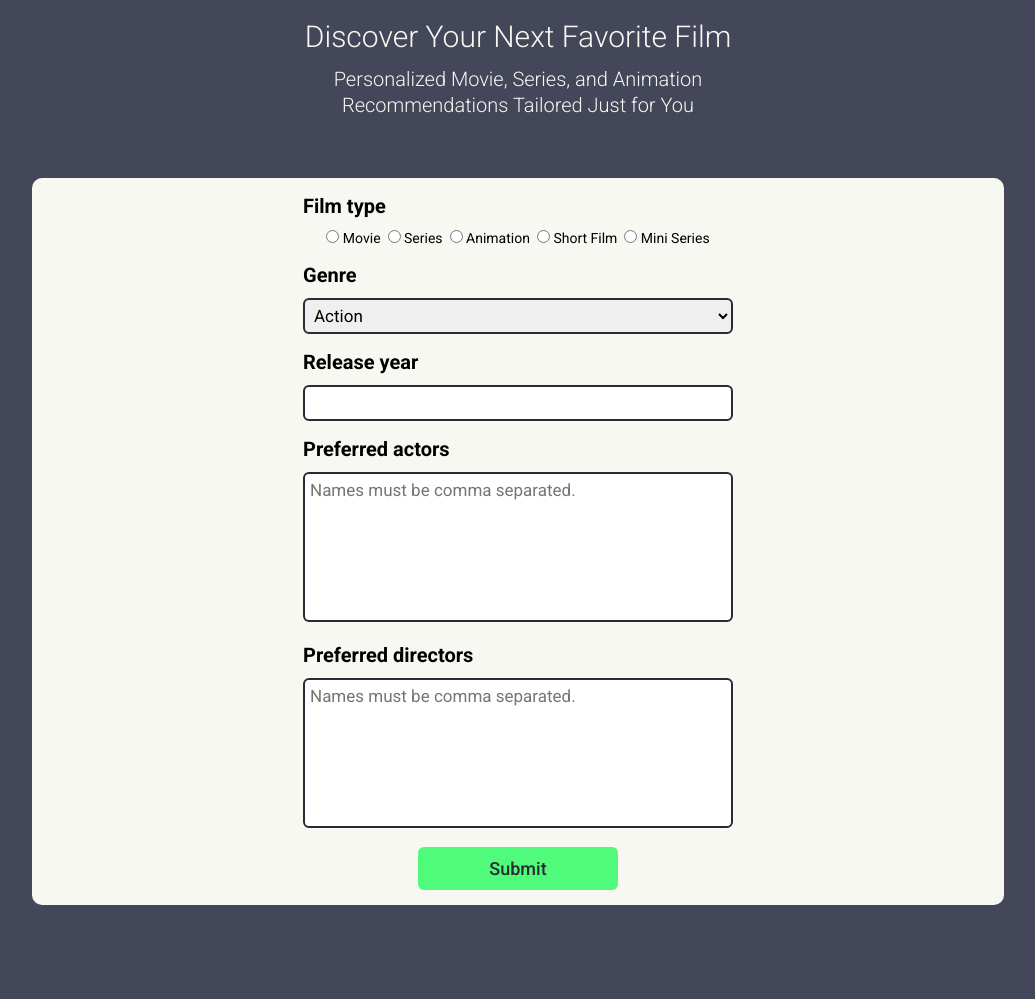
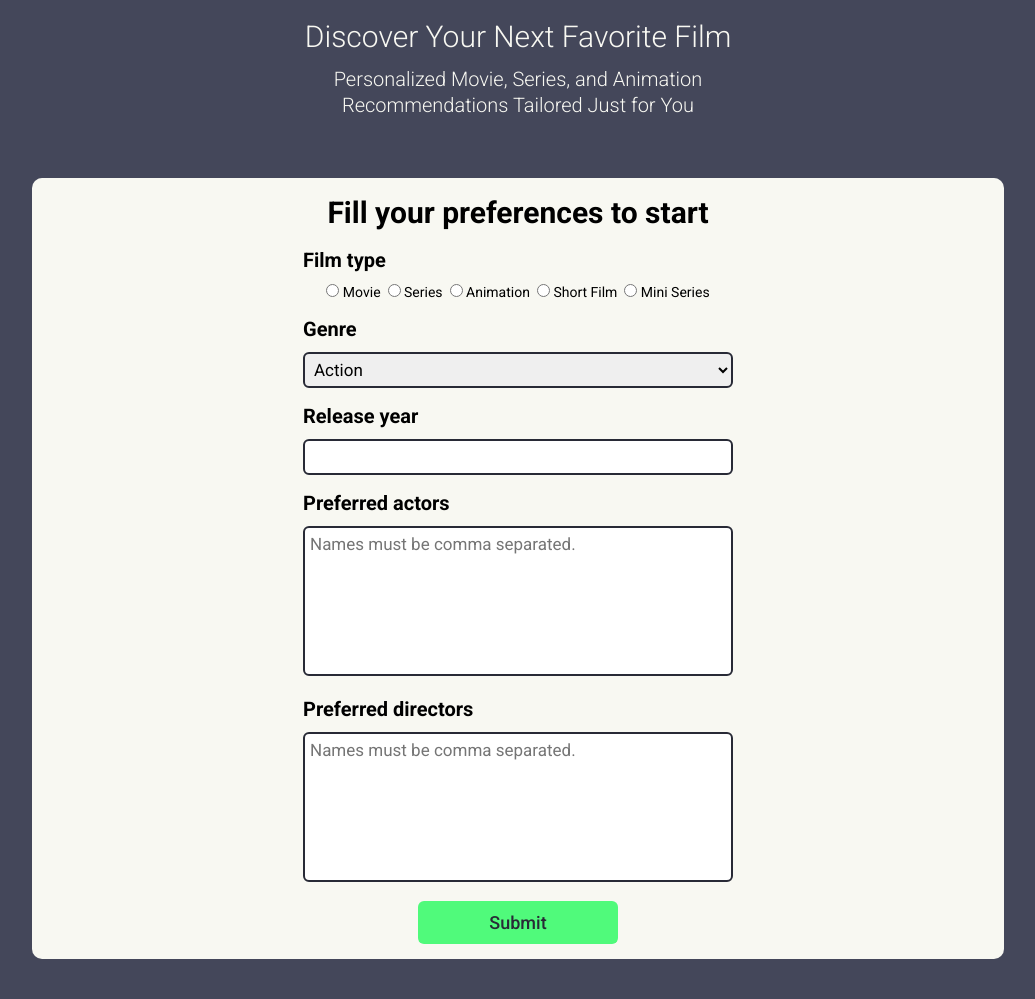
Before and after one commit to baronruk/film_suggestions, a Django app: page / in a window 1280 px wide. Shown: the part 330-1329 px from the top of the page, without its empty margins (122-1157 px from the left). Before the commit the page ends 1235 px from the top, so only its background shows below. Run offline with Django 4.2, Linux system fonts and the light colour scheme; some libraries are stand-ins or nearby versions.

Commit message:
add title to suggestion form

```diff
--- a/film_suggestions/static/dist/screen.css
+++ b/film_suggestions/static/dist/screen.css
@@ -75,11 +75,11 @@ header {
 header svg {
 	margin-bottom: 50px;
 
-  	transition: fill 0.3s ease-in-out;
+	transition: fill 0.3s ease-in-out;
 }
 
 header svg:hover {
-  fill: var(--yellow);
+	fill: var(--yellow);
 }
 
 header .title {
@@ -213,7 +213,7 @@ header .subheading {
 	outline: 2px solid var(--black);
 }
 
-.result-page-title {
+.container-title {
 	margin-bottom: 15px;
 
 	text-align: center;
@@ -221,12 +221,12 @@ header .subheading {
 }
 
 @media (min-width: 801px) {
-	.result-page-title {
+	.container-title {
 		font-size: 30px;
 	}
 }
 @media (max-width: 800px) {
-	.result-page-title {
+	.container-title {
 		font-size: 23px;
 	}
 }
--- a/film_suggestions/templates/film_suggestions/landing.html
+++ b/film_suggestions/templates/film_suggestions/landing.html
@@ -6,6 +6,9 @@
 {% block title %}Discover Your Next Favorite Film{% endblock %}
 
 {% block content %}
+	<div class="container-title">
+		Fill your preferences to start
+	</div>
 	<form method="POST" id="suggestion-form" novalidate>
 		{% csrf_token %}
 
--- a/film_suggestions/templates/film_suggestions/results.html
+++ b/film_suggestions/templates/film_suggestions/results.html
@@ -3,7 +3,7 @@
 {% block title %}Discover Your Next Favorite Film{% endblock %}
 
 {% block content %}
-	<div class="result-page-title">
+	<div class="container-title">
 		Recommendations
 	</div>
 	<div class="result-container"></div>
```
